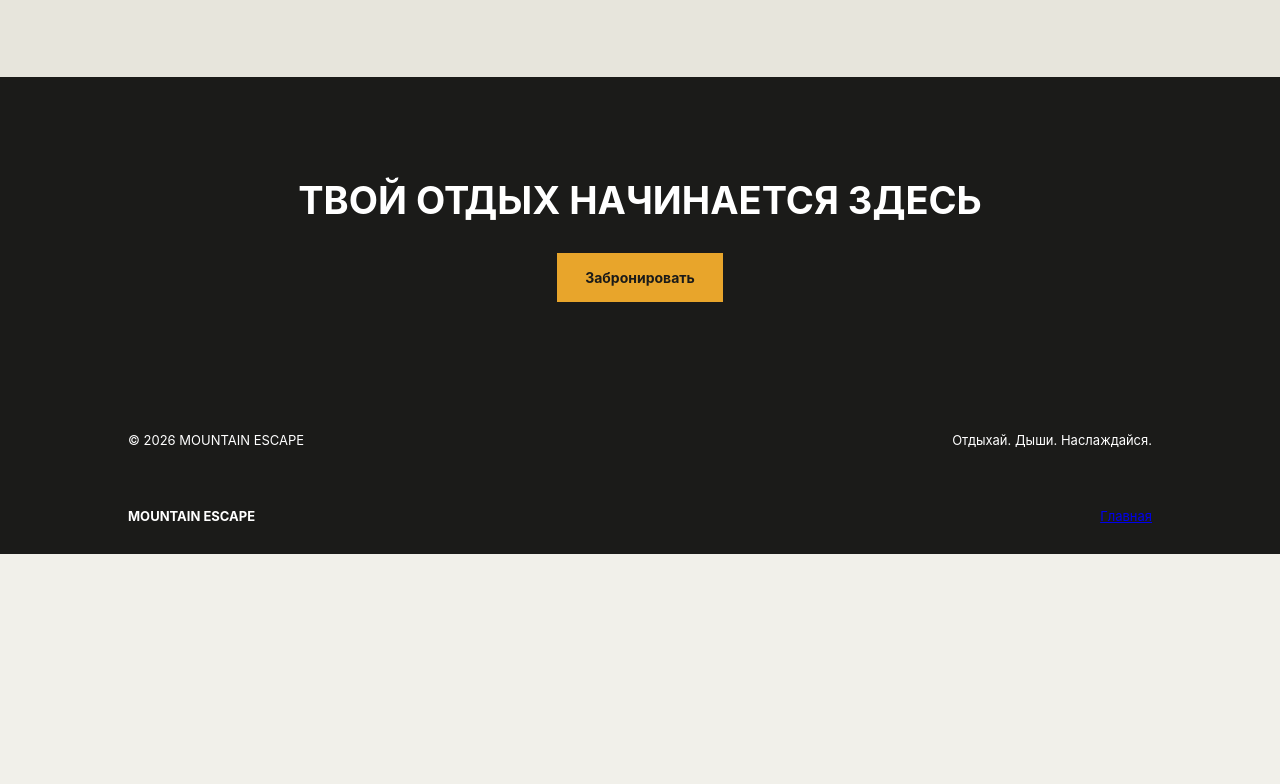
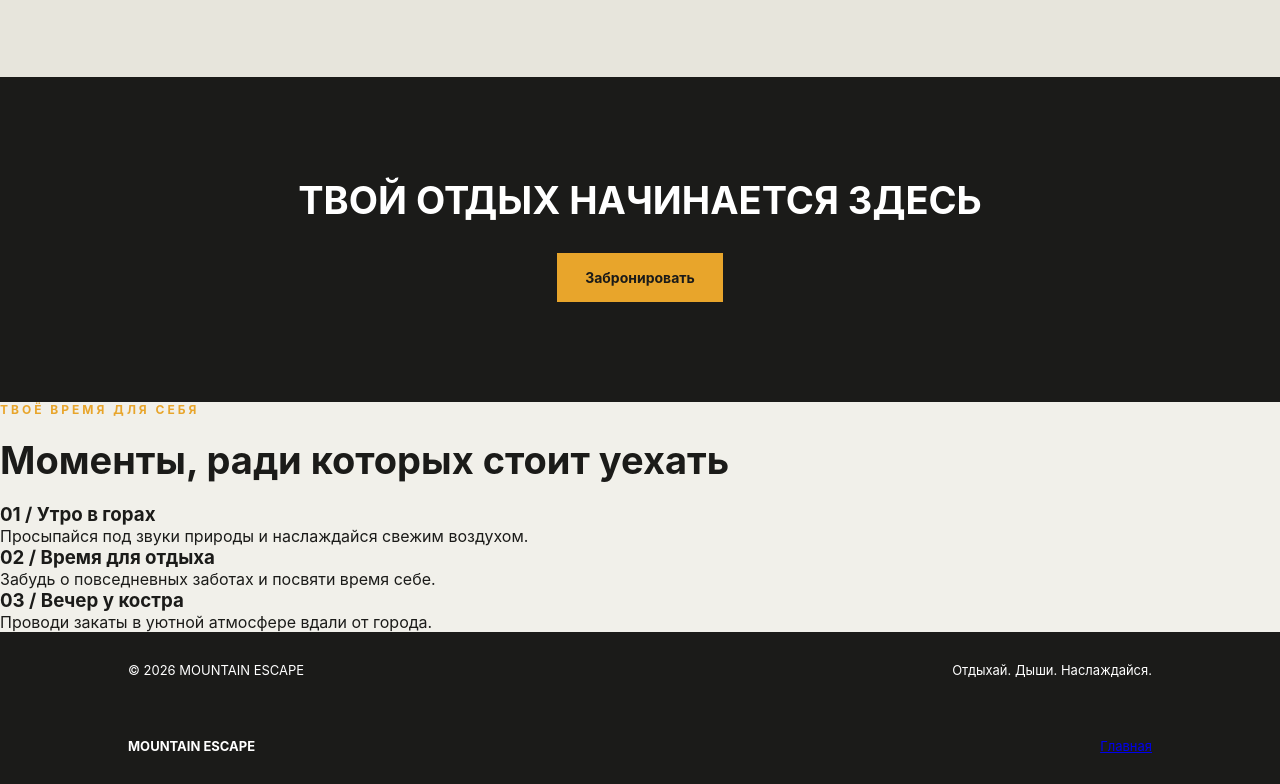
Before and after one commit to rsxnkz/Mountain-escape, a plain HTML site: page index.html in a window 1280 px wide. Shown: the part 1464-2248 px from the top of the page. Before the commit the page ends 2018 px from the top, so only its background shows below. Drawn offline with Linux system fonts and the light colour scheme.

Commit message:
Добавлен новый блок на главную страницу

```diff
--- a/index.html
+++ b/index.html
@@ -74,6 +74,27 @@
     <h2>ТВОЙ ОТДЫХ НАЧИНАЕТСЯ ЗДЕСЬ</h2>
     <a href="booking.html" class="button">Забронировать</a>
 </section>
+<section class="moments">
+    <p class="small-title">ТВОЁ ВРЕМЯ ДЛЯ СЕБЯ</p>
+    <h2>Моменты, ради которых стоит уехать</h2>
+
+    <div class="moments-cards">
+        <div>
+            <h3>01 / Утро в горах</h3>
+            <p>Просыпайся под звуки природы и наслаждайся свежим воздухом.</p>
+        </div>
+
+        <div>
+            <h3>02 / Время для отдыха</h3>
+            <p>Забудь о повседневных заботах и посвяти время себе.</p>
+        </div>
+
+        <div>
+            <h3>03 / Вечер у костра</h3>
+            <p>Проводи закаты в уютной атмосфере вдали от города.</p>
+        </div>
+    </div>
+</section>
 
 <footer>
     <p>© 2026 MOUNTAIN ESCAPE</p>
```
